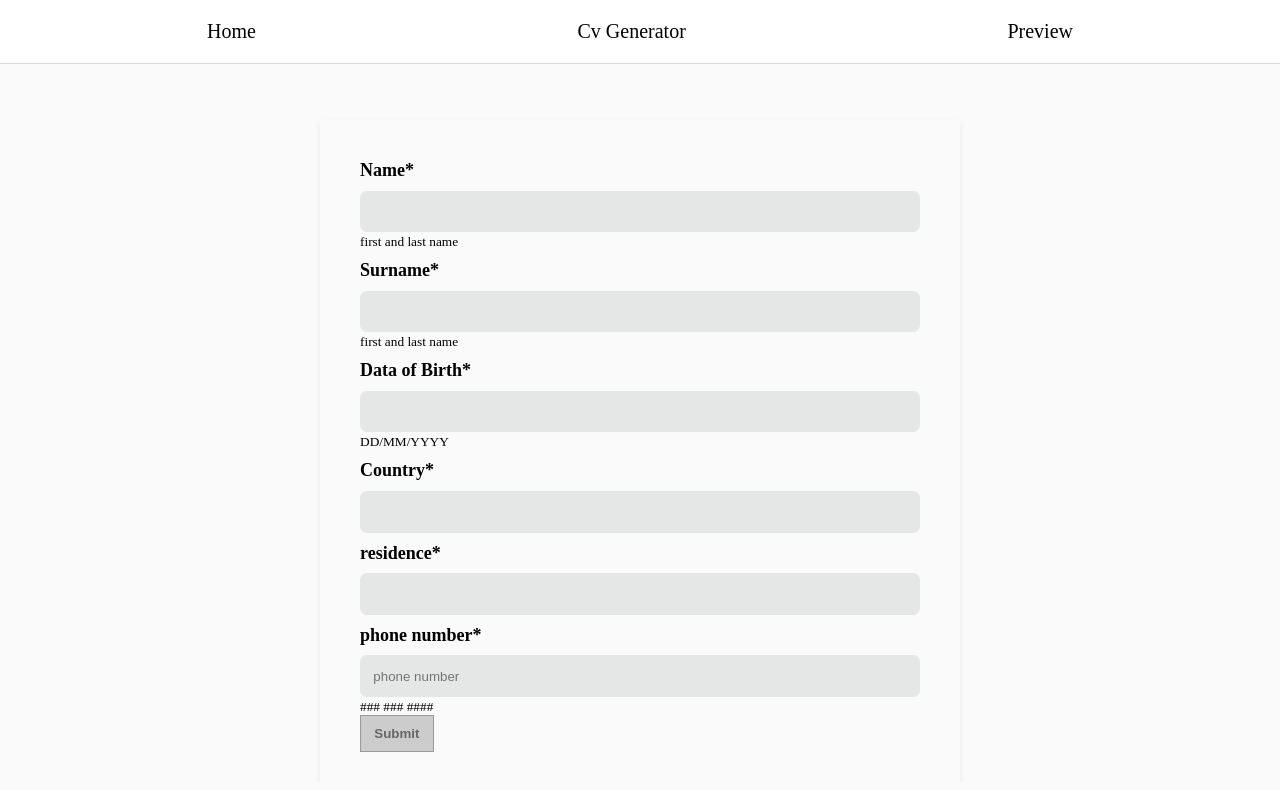
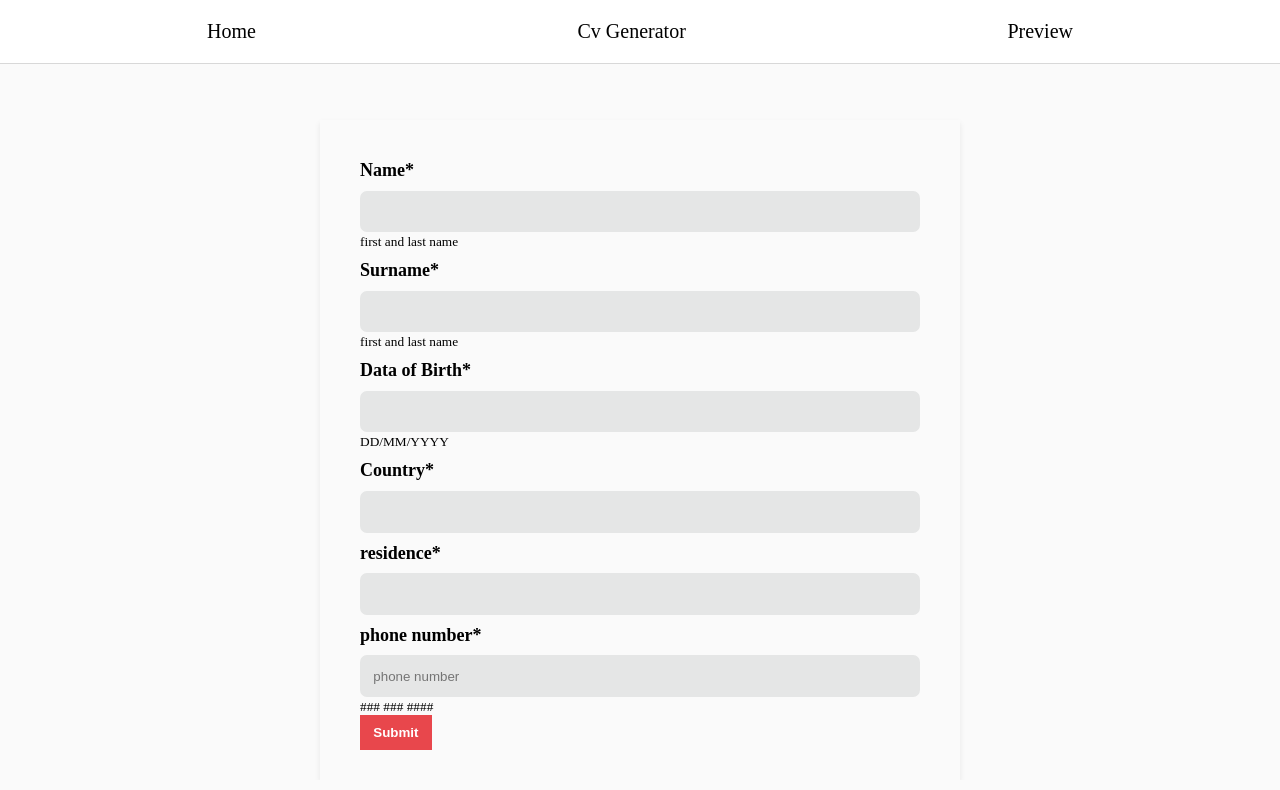
Before and after one commit to luckmer/cv-generator, a React (Create React App) app: page /edit in a window 1280 px wide. Shown: the top 790 px of the page. Built offline with nearby package versions, Linux system fonts and the light colour scheme.

Commit message:
tiny functionality

```diff
--- a/src/components/forms/BasicData.js
+++ b/src/components/forms/BasicData.js
@@ -1,32 +1,12 @@
 import React from "react";
 import { useForm } from "react-hook-form";
-import { useHistory } from "react-router-dom";
 import { ContainerContext, FormContext, Form } from "../../css/FormDataStyles";
 import { BasicDataUpdate } from "../../imports/Index";
 
 function BasicData() {
-    const history = useHistory();
     const { register, handleSubmit, errors } = useForm();
-    const {
-        handleDataSubmit,
-        handleDataChange,
-        state,
-        editData,
-    } = BasicDataUpdate();
-    const {
-        name,
-        surname,
-        dataOfBirth,
-        country,
-        livingPlace,
-        phoneNumber,
-    } = state;
-    const { basicData } = editData;
-    console.log(basicData.length);
+    const { handleDataSubmit, handleDataChange, editData } = BasicDataUpdate();
 
-    if (basicData.length > 0) {
-        history.push("/experience");
-    }
     return (
         <ContainerContext>
             <FormContext>
@@ -108,7 +88,6 @@ function BasicData() {
                         <label>phone number*</label>
                         <input
                             ref={register({
-                                pattern: /^[+]*[(]{0,1}[0-9]{1,4}[)]{0,1}[-\s\./0-9]*$/g,
                                 required: true,
                             })}
                             placeholder="phone number "
@@ -121,19 +100,7 @@ function BasicData() {
                             <span>This field is required</span>
                         )}
                     </div>
-                    <button
-                        type="submit"
-                        disabled={
-                            name === "" ||
-                            surname === "" ||
-                            dataOfBirth === "" ||
-                            country === "" ||
-                            livingPlace === "" ||
-                            phoneNumber === ""
-                        }
-                    >
-                        Submit
-                    </button>
+                    <button type="submit">Submit</button>
                 </Form>
             </FormContext>
         </ContainerContext>
```
